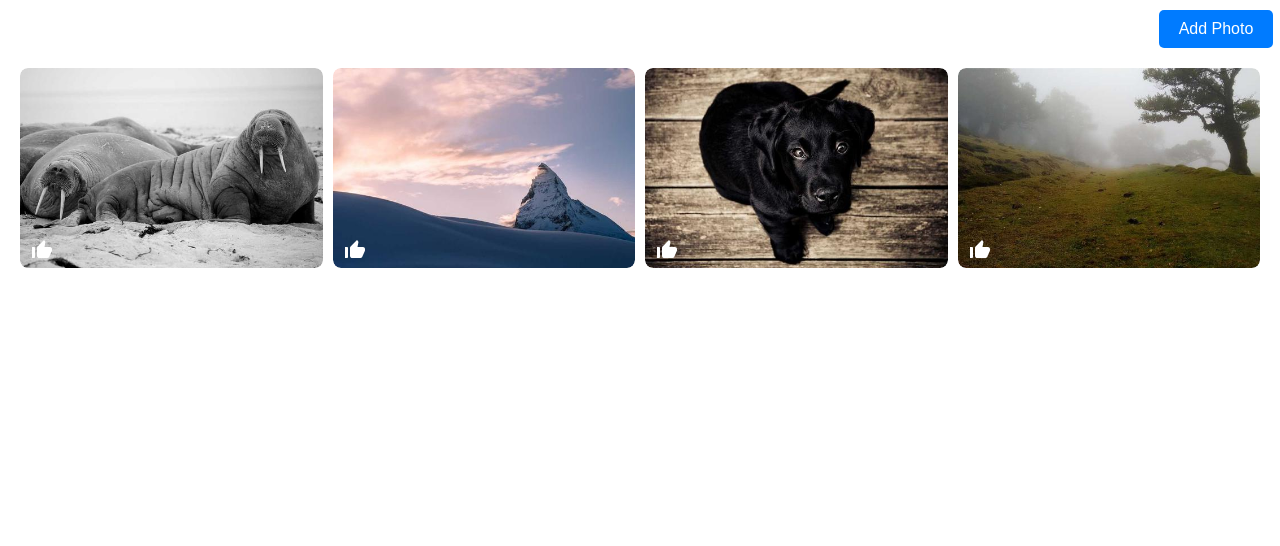
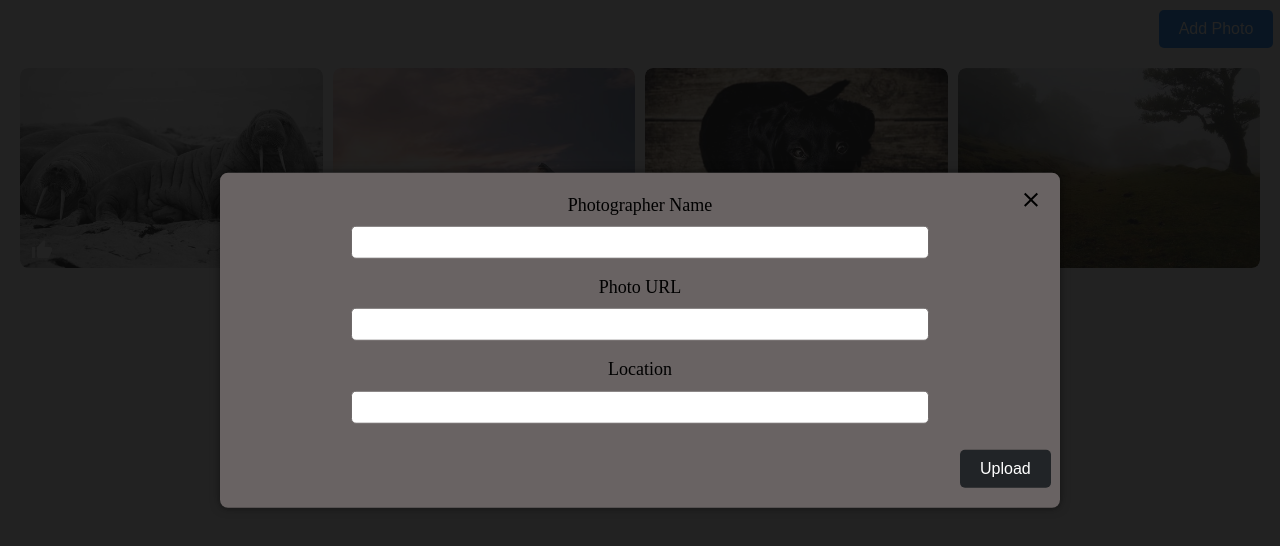
Before and after one commit to BanuDanabakiyam/PhotoGallery, a React (Create React App) app in the folder onlinephotogallery/: page / in a window 1280 px wide. Both pictures are taken after a click on the button "Add Photo". Shown: the top 546 px of the page. Built offline with nearby package versions, Linux system fonts and the light colour scheme.

Commit message:
FunctionalitiesInPhoto

```diff
--- a/onlinephotogallery/src/App.js
+++ b/onlinephotogallery/src/App.js
@@ -1,11 +1,11 @@
 import './App.css';
-import { AddPhoto } from './components/button/AddPhoto';
+import Modal from './components/button/modal/modal';
 import { Gallery } from './components/gallery/Gallery';
 
 function App() {
   return (
     <div className="App">
-      <AddPhoto/>
+      <Modal/>
       <Gallery/>
 
     </div>
--- a/onlinephotogallery/src/components/button/AddPhoto.js
+++ b/onlinephotogallery/src/components/button/AddPhoto.js
@@ -1,9 +1,9 @@
 import React from "react";
 import '../button/AddPhoto.css';
-export const AddPhoto = () => {
+export const AddPhoto = ({onClick}) => {
     return(
         <>
-        <button className="photoBtn">Add Photo</button>
+        <button className="photoBtn" onClick={onClick}>Add Photo</button>
         </>
     );
 
--- /dev/null
+++ b/onlinephotogallery/src/components/button/modal/modal.css
@@ -0,0 +1,64 @@
+
+.modal-content {
+    position: absolute;
+    top: 40%;
+    left: 50%;
+    transform: translate(-50%, -50%);
+    line-height: 1.4;
+    background: #f1f1f1;
+    padding: 14px 28px;
+    border-radius: 3px;
+    max-width: 600px;
+    min-width: 300px;
+}
+
+.close-modal {
+    position: absolute;
+    top: 10px;
+    right: 10px;
+    padding: 5px 7px;
+}
+.close-modal:hover{
+    color: white;
+}
+
+.modal-content {
+    background-color: rgb(105, 99, 99);
+    padding: 20px;
+    border-radius: 8px;
+    box-shadow: 0px 0px 10px rgba(0, 0, 0, 0.5);
+    max-width: 400px;
+  }
+
+  .modal-content label {
+    margin-bottom: 8px;
+    display: block;
+    font-size: 18px;
+    font-weight: 500;
+    font-family: 'Times New Roman', Times, serif;
+  }
+   .modal-content input {
+    width: 70%;
+    padding: 8px;
+    margin-bottom: 16px;
+    border: 1px solid #6e6969;
+    border-radius: 5px;
+  }
+  .up-Btn{
+
+        margin-top: 10px;
+        background-color: #212427;
+        color: #fff;
+        border: none;
+        padding: 10px 20px;
+        font-size: 16px;
+        cursor: pointer;
+        border-radius: 5px;
+        margin-left: 90%;
+
+    }
+    .up-Btn:hover {
+        background-color: #d1d6db;
+        color: rgb(46, 45, 45);
+        font-weight: bold;
+    }
--- a/onlinephotogallery/src/components/button/modal/modal.js
+++ b/onlinephotogallery/src/components/button/modal/modal.js
@@ -1,9 +1,54 @@
-import React from "react";
-export const Modal = () => {
-    return(
-        <>
+import React, { useState, useEffect } from "react";
+import "./modal.css";
+import { AddPhoto } from "../AddPhoto";
+import CloseIcon from '@mui/icons-material/Close';
 
 
-        </>
-    );
+const Modal = () => {
+  const [modal, setModal] = useState(false);
+
+  const toggleModal = () => {
+    setModal(!modal);
+  };
+
+  useEffect(() => {
+    if (modal) {
+      document.body.classList.add('active-modal');
+    } else {
+      document.body.classList.remove('active-modal');
+    }
+  }, [modal]);
+
+  return (
+    <>
+            <AddPhoto onClick={toggleModal}/>
+
+
+      {modal && (
+        <div className="modal">
+          <div onClick={toggleModal} className="overlay"></div>
+          <div className="modal-content">
+            <div>
+            <label className="modal-Label">Photographer Name</label>
+            <input type="text"/>
+            </div>
+            <div>
+            <label className="modal-Label">Photo URL</label>
+            <input type="text"/>
+            </div>
+            <div>
+            <label className="modal-Label">Location</label>
+            <input type="text"/>
+            </div>
+            <div>
+            <button className="up-Btn">Upload</button>
+            </div>
+            <CloseIcon className="close-modal" onClick={toggleModal}/>
+          </div>
+        </div>
+      )}
+    </>
+  );
 }
+
+export default Modal;
```
